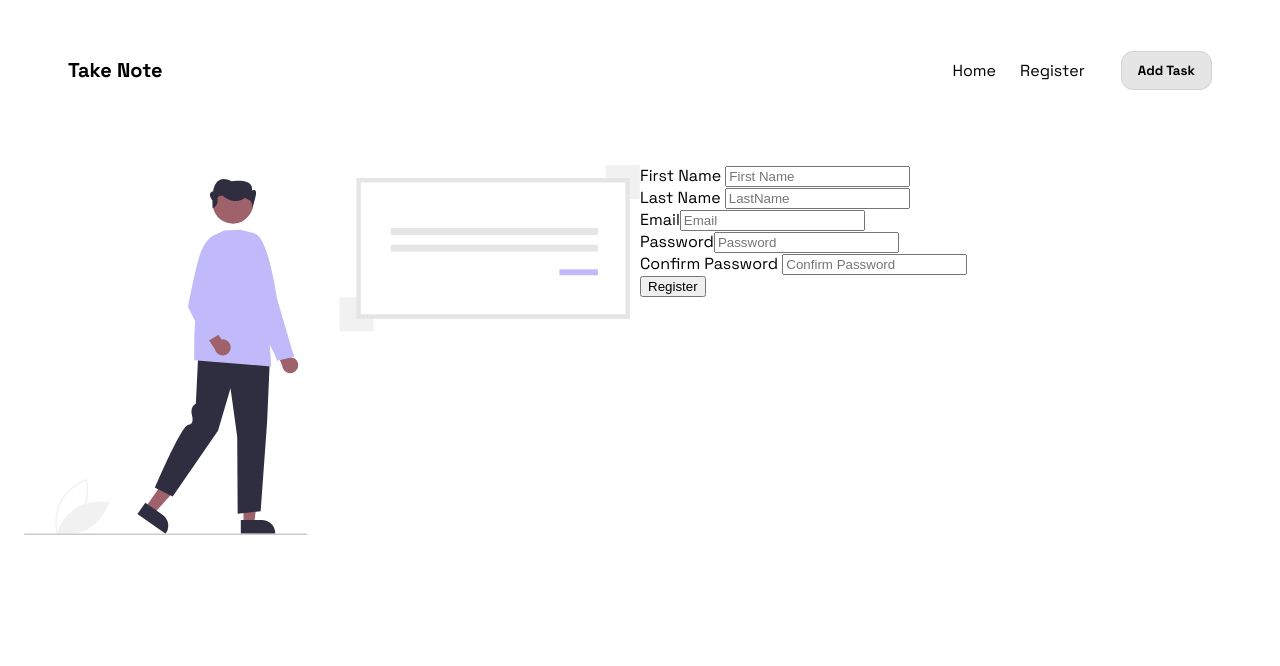
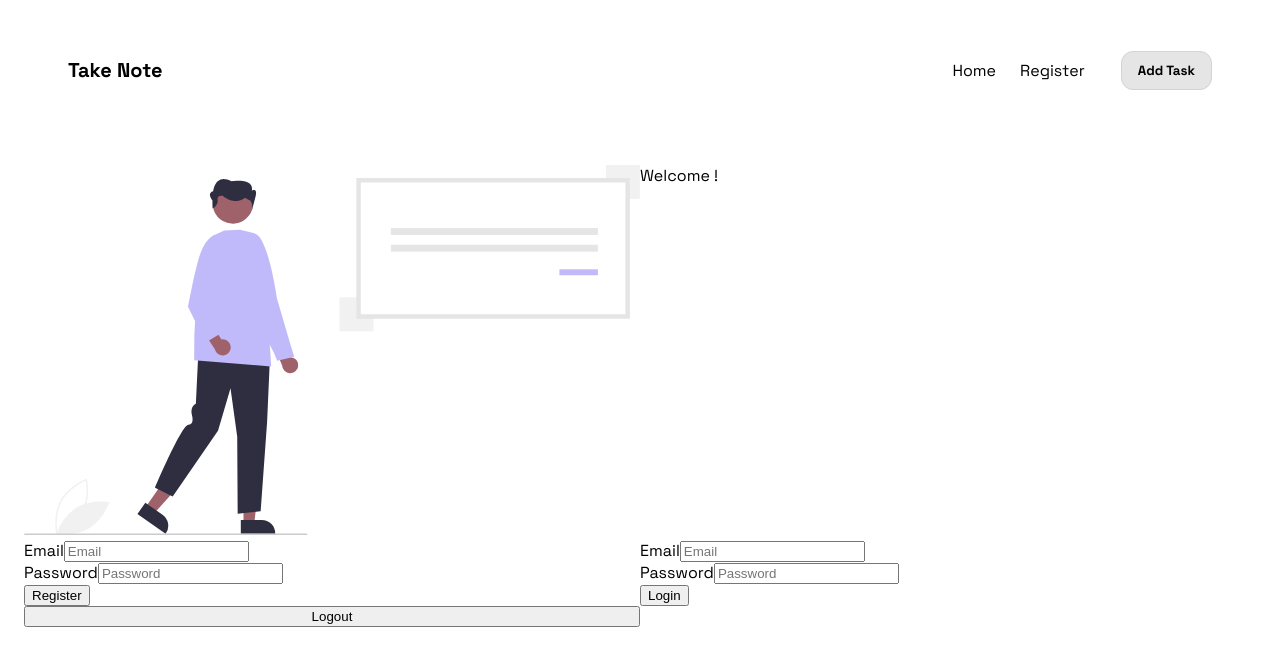
Before and after one commit to tufanbutuner/notes-app, a Next.js app: page /register in a window 1280 px wide. Shown: the top 666 px of the page. Built offline with nearby package versions, Linux system fonts and the light colour scheme; no server answers.

Commit message:
authentication created

```diff
--- a/components/SignUpForm/SignUpForm.tsx
+++ b/components/SignUpForm/SignUpForm.tsx
@@ -1,32 +1,53 @@
-import React from "react";
+import React, { useEffect, useState } from "react";
+import {
+  createUserWithEmailAndPassword,
+  onAuthStateChanged,
+  signInWithEmailAndPassword,
+  signOut,
+} from "firebase/auth";
+
+import { auth } from "../../server/index";
 
 export default function SignUpForm() {
+  const [user, setUser] = useState<any>({});
+  const [email, setEmail] = useState("");
+  const [password, setPassword] = useState("");
+  const [loginEmail, setLoginEmail] = useState("");
+  const [loginPassword, setLoginPassword] = useState("");
+
+  const register = async () => {
+    try {
+      const user = await createUserWithEmailAndPassword(auth, email, password);
+      console.log(user);
+    } catch (error) {
+      console.log(error);
+    }
+  };
+
+  const login = async () => {
+    try {
+      const user = await signInWithEmailAndPassword(auth, email, password);
+      console.log(user);
+    } catch (error) {
+      console.log(error);
+    }
+  };
+
+  const logout = async () => {
+    await signOut(auth);
+  };
+
+  useEffect(() => {
+    onAuthStateChanged(auth, (currentUser?: any) => {
+      setUser(currentUser);
+    });
+  }, [user]);
+
   return (
+    <>
+      <span>Welcome {user?.email}!</span>
       <div className="form">
         <div className="form-body">
-        <div className="username">
-          <label className="form__label" htmlFor="firstName">
-            First Name{" "}
-          </label>
-          <input
-            className="form__input"
-            type="text"
-            id="firstName"
-            placeholder="First Name"
-          />
-        </div>
-        <div className="lastName">
-          <label className="form__label" htmlFor="lastName">
-            Last Name{" "}
-          </label>
-          <input
-            type="text"
-            name=""
-            id="lastName"
-            className="form__input"
-            placeholder="LastName"
-          />
-        </div>
           <div className="email">
             <label className="form__label" htmlFor="email">
               Email
@@ -36,6 +57,9 @@ export default function SignUpForm() {
               id="email"
               className="form__input"
               placeholder="Email"
+              onChange={(event: React.ChangeEvent<HTMLInputElement>) =>
+                setEmail(event.target.value)
+              }
             />
           </div>
           <div className="password">
@@ -47,25 +71,59 @@ export default function SignUpForm() {
               type="password"
               id="password"
               placeholder="Password"
+              onChange={(event: React.ChangeEvent<HTMLInputElement>) =>
+                setPassword(event.target.value)
+              }
             />
           </div>
-        <div className="confirm-password">
-          <label className="form__label" htmlFor="confirmPassword">
-            Confirm Password{" "}
+        </div>
+        <div className="footer">
+          <button type="submit" className="btn" onClick={register}>
+            Register
+          </button>
+        </div>
+      </div>
+
+      <div className="form">
+        <div className="form-body">
+          <div className="email">
+            <label className="form__label" htmlFor="email">
+              Email
+            </label>
+            <input
+              type="email"
+              id="email"
+              className="form__input"
+              placeholder="Email"
+              onChange={(event: React.ChangeEvent<HTMLInputElement>) =>
+                setLoginEmail(event.target.value)
+              }
+            />
+          </div>
+          <div className="password">
+            <label className="form__label" htmlFor="password">
+              Password
             </label>
             <input
               className="form__input"
               type="password"
-            id="confirmPassword"
-            placeholder="Confirm Password"
+              id="password"
+              placeholder="Password"
+              onChange={(event: React.ChangeEvent<HTMLInputElement>) =>
+                setLoginPassword(event.target.value)
+              }
             />
           </div>
         </div>
         <div className="footer">
-        <button type="submit" className="btn">
-          Register
+          <button type="submit" className="btn" onClick={login}>
+            Login
           </button>
         </div>
       </div>
+      <button type="submit" className="btn" onClick={logout}>
+        Logout
+      </button>
+    </>
   );
 }
```
Also changed, not shown: 1 other file (tests, documents, lock files or other folders). Lines whose indentation alone changed are shown as unchanged.
